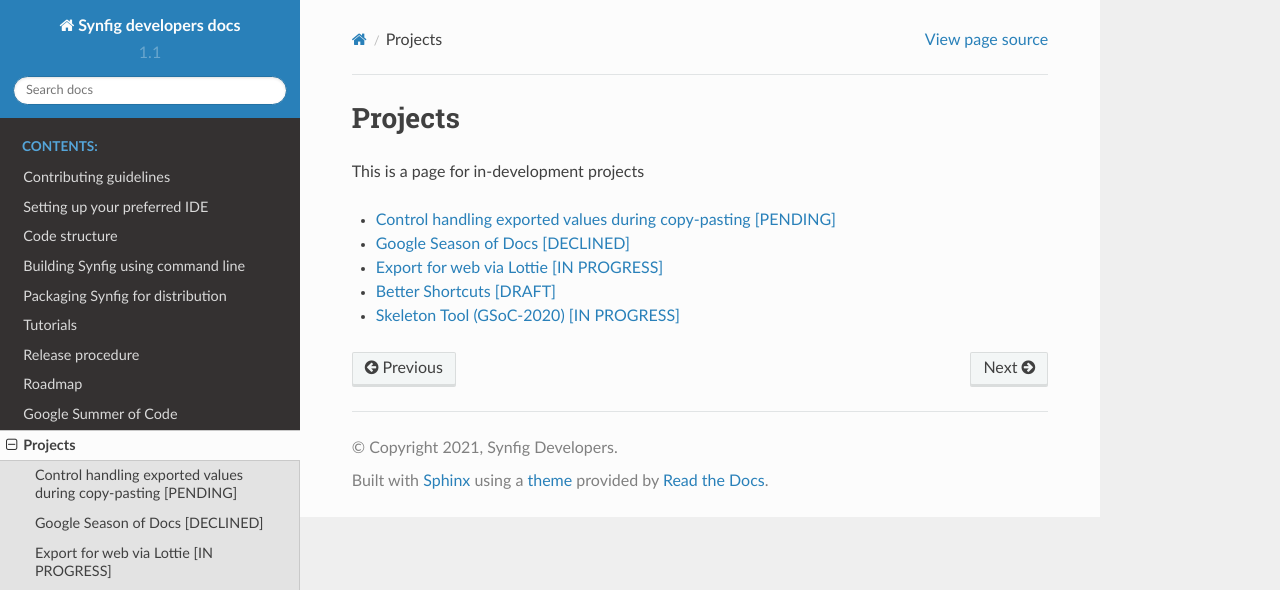
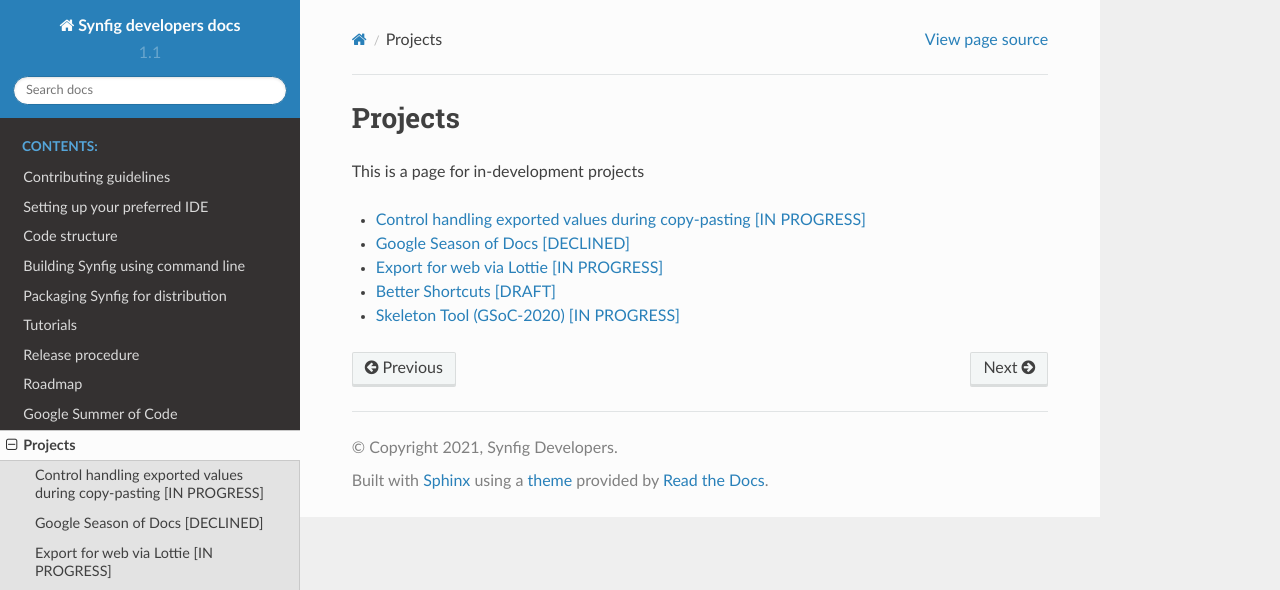
Before and after one commit to synfig/synfig-docs-dev, a Sphinx documentation site: the page built from docs/projects.rst, in a window 1280 px wide. Shown: the top 590 px of the page. Built offline with Sphinx 7.4.7 and the Read the Docs theme 2.0.0, drawn with Linux system fonts in a browser that asks for light colours.

Commit message:
copy-paste-exported-values.rst: Mark as IN PROGRESS

```diff
--- a/docs/projects/copy-paste-exported-values.rst
+++ b/docs/projects/copy-paste-exported-values.rst
@@ -1,11 +1,14 @@
 .. _copy-paste-exported-values:
 
-Control handling exported values during copy-pasting [PENDING]
-===============================================================
+Control handling exported values during copy-pasting [IN PROGRESS]
+===================================================================
+
+.. note::
+    Currently in progress here - https://github.com/synfig/synfig/pull/2086
 
 In Synfig user can export any parameter of any layer - this way parameter is linked to exported value.
 When user copy-pasting such layer from one file into another, the exported values are not copied (they are referenced/linked).
-This creates problems
+This creates problems.
 
 I suggest to show a dialog, which is listing all exported values (ones which pasted layer has).
 In this dialog user can select which exported values should be copied and which should be linked from old file (default behavior is to copy values).
```
Also changed, not shown: other parts of docs/projects/copy-paste-exported-values.rst (+1 -1 lines).
